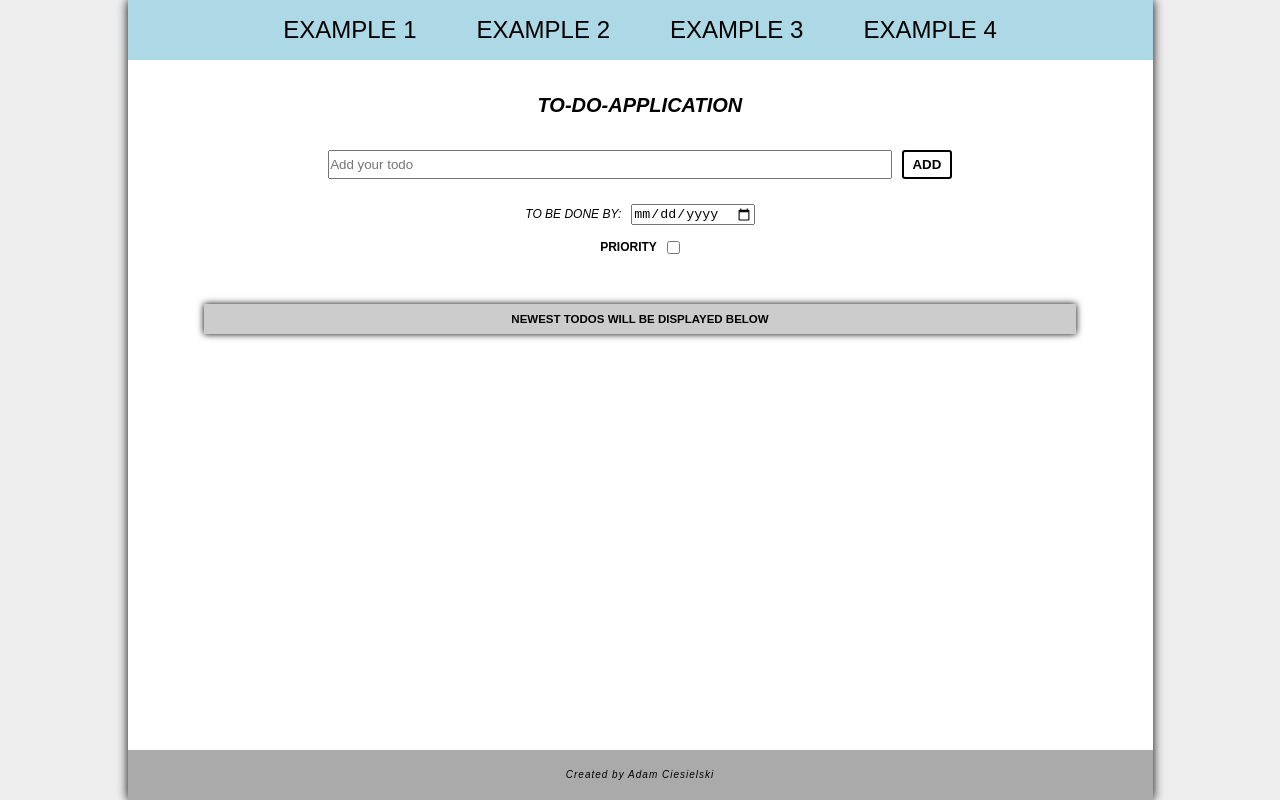
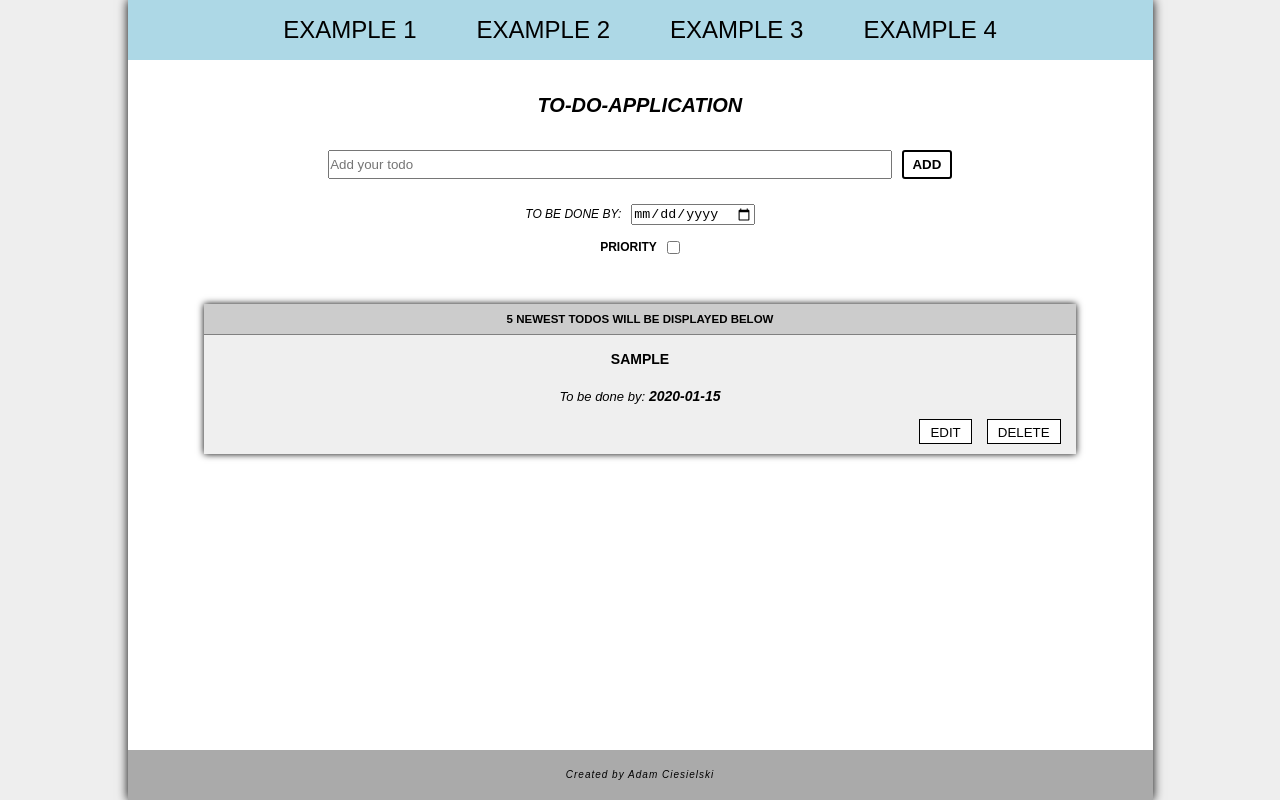
Before and after one commit to adcies/to-do-app, a React (Create React App) app: page / in a window 1280 px wide. Both pictures are taken after typing "Sample", "2020-01-15" into the empty fields and a click on the input "Add". Built offline with nearby package versions, Linux system fonts and the light colour scheme.

Commit message:
make add handler and display tasks

```diff
--- a/package.json
+++ b/package.json
@@ -15,6 +15,7 @@
     "react-redux": "^7.2.4",
     "react-scripts": "4.0.3",
     "redux": "^4.1.0",
+    "uuid": "^8.3.2",
     "web-vitals": "^1.1.2"
   },
   "scripts": {
--- a/src/actions/index.js
+++ b/src/actions/index.js
@@ -1,6 +1,7 @@
-export const add = () => {
+export const add = (payload) => {
   return {
     type: 'ADD',
+    payload,
   };
 };
 
--- a/src/components/Form/Form.jsx
+++ b/src/components/Form/Form.jsx
@@ -2,18 +2,20 @@ import React from 'react';
 import { useState } from 'react';
 
 import { parseDateToInputFormat } from '../../helpers/dateParser';
+import createInitialInputValues from '../../helpers/initialInputValues';
+
+import { add } from '../../actions';
+
+import { useDispatch } from 'react-redux';
 
 import './Form.scss';
 
 const today = new Date().toLocaleDateString();
 const date = parseDateToInputFormat(today);
+const initialInputsValues = createInitialInputValues(date);
 
 const Form = () => {
-  const initialInputsValues = {
-    task: '',
-    date,
-    priority: false,
-  };
+  const dispatch = useDispatch();
 
   const [inputs, setInputs] = useState(initialInputsValues);
 
@@ -31,6 +33,8 @@ const Form = () => {
     if (!inputs.task.trim()) {
       setIsValidationWrong(true);
     } else {
+      const taskData = inputs;
+      dispatch(add(taskData));
       setIsValidationWrong(false);
       setInputs(initialInputsValues);
     }
@@ -62,7 +66,7 @@ const Form = () => {
           name="date"
           value={inputs.date}
           onChange={handleOnChange}
-          min={today}
+          min={date}
         />
       </label>
       <br />
--- a/src/components/Task/Task.jsx
+++ b/src/components/Task/Task.jsx
@@ -1,14 +1,28 @@
 import React from 'react';
+
+import { FontAwesomeIcon } from '@fortawesome/react-fontawesome';
+import { faExclamation } from '@fortawesome/free-solid-svg-icons';
 
 import './Task.scss';
 
-const Task = () => {
+const Task = ({ taskData }) => {
+  const { task, date, priority } = taskData;
+
+  const priorityMark = priority ? (
+    <span className="task__priority-mark">
+      <FontAwesomeIcon icon={faExclamation} />
+    </span>
+  ) : null;
+
   return (
     <div className="task">
-      <p className="task__content"></p>
+      <p className="task__content">
+        {priorityMark}
+        {task}
+      </p>
       <p className="task__date-info">
         To be done by:
-        <span className="task__date"></span>
+        <span className="task__date">{` ${date}`}</span>
       </p>
       <div className="task__btn-container">
         <div className="task__btn-wrapper">
--- a/src/components/Task/Task.scss
+++ b/src/components/Task/Task.scss
@@ -18,6 +18,11 @@
     @include mq(smartphone-large) {
       font-size: $task-content-fontSize-mobileLarge;
     }
+  }
+  &__priority-mark {
+    display: inline-block;
+    color: red;
+    margin-right: 7px;
   }
   &__date-info {
     font-size: $task-date-info-fontSize-mobile;
--- a/src/components/ToDoList/ToDoList.jsx
+++ b/src/components/ToDoList/ToDoList.jsx
@@ -1,14 +1,27 @@
 import React from 'react';
+
+import Task from '../Task/Task';
+
+import { useSelector } from 'react-redux';
+
+import { v4 as uuidv4 } from 'uuid';
 
 import './ToDoList.scss';
 
 const ToDoList = () => {
+  const tasks = useSelector((state) => state.tasks);
+  console.log(tasks);
+  const fiveNewestTasks = [...tasks].reverse().slice(0, 5);
+  const tasksElements = fiveNewestTasks.map((task) => (
+    <Task key={uuidv4()} taskData={task} />
+  ));
+
   return (
     <section className="todo-container">
       <p className="todo-container__info">
-        Newest todos will be displayed below
+        5 newest todos will be displayed below
       </p>
-      <div className="todo-container__list-wrapper"></div>
+      <div className="todo-container__list-wrapper">{tasksElements}</div>
     </section>
   );
 };
--- /dev/null
+++ b/src/helpers/initialInputValues.js
@@ -0,0 +1,7 @@
+const createInitialInputValues = (date) => ({
+  task: '',
+  date,
+  priority: false,
+});
+
+export default createInitialInputValues;
--- a/src/reducers/taskManager.js
+++ b/src/reducers/taskManager.js
@@ -1,7 +1,7 @@
-const taskReducer = (state = '', action) => {
+const taskReducer = (state = [], action) => {
   switch (action.type) {
     case 'ADD':
-      return state;
+      return [...state, action.payload];
     case 'DELETE':
       return state;
     case 'EDIT':
```
Also changed, not shown: 1 other file (tests, documents, lock files or other folders).
